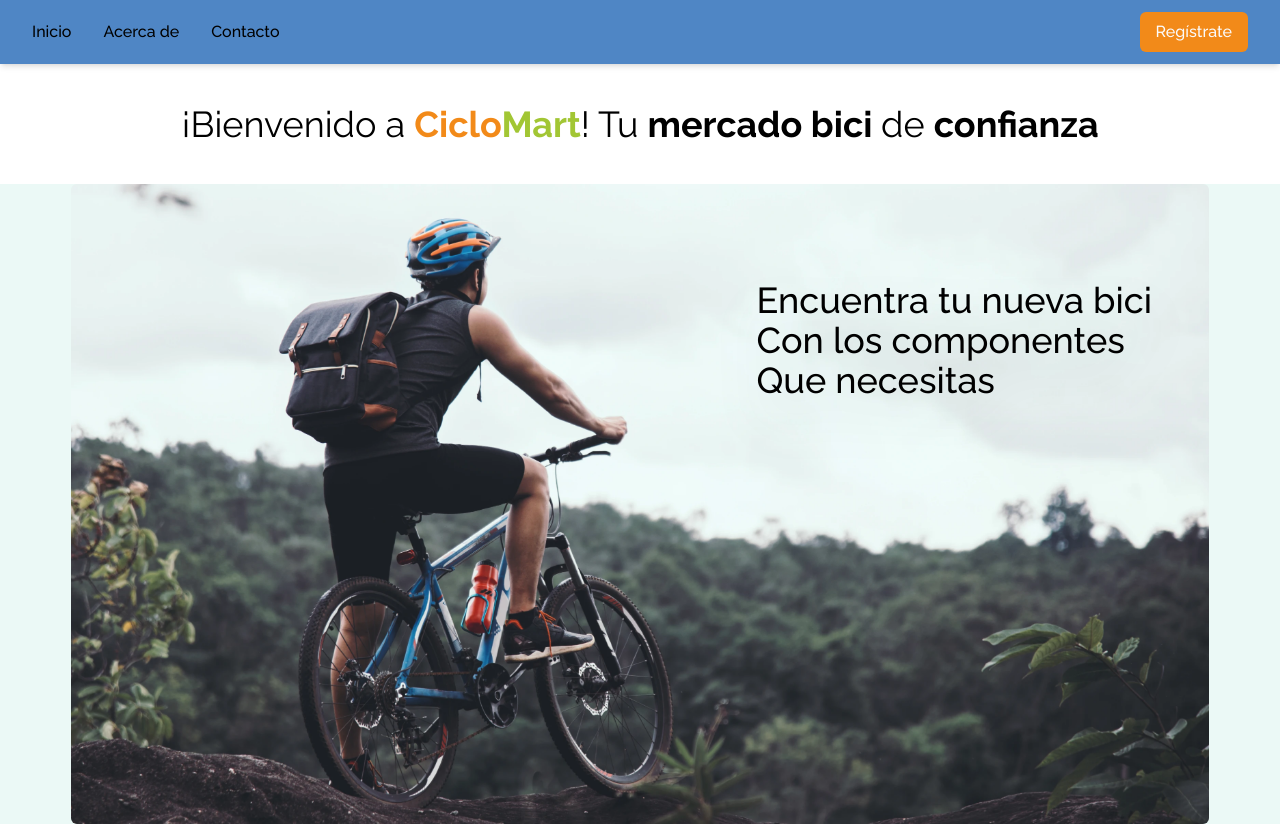
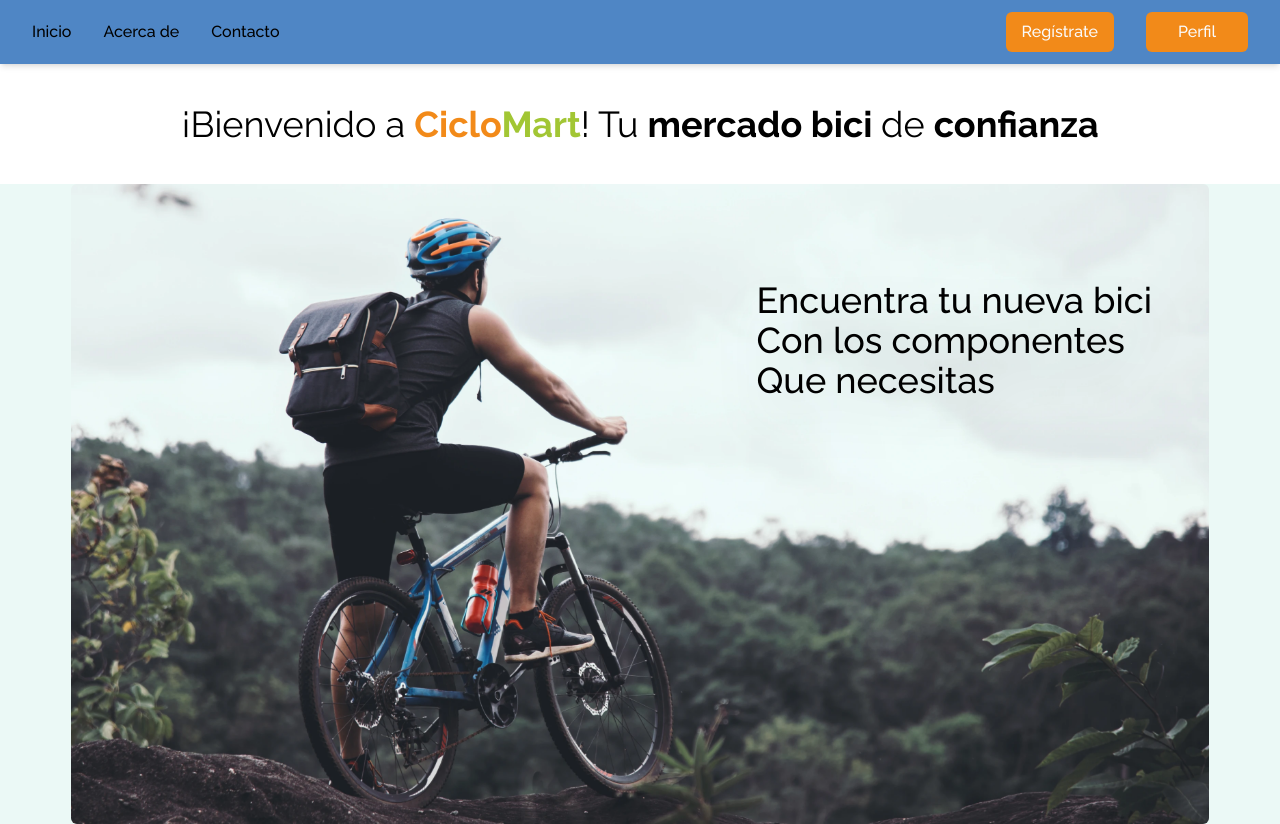
Before and after one commit to w1sec0d/ciclomart_frontend, a React (Vite) app: page / in a window 1280 px wide. Built offline with nearby package versions, Linux system fonts and the light colour scheme; no server answers.

Commit message:
Initializes profile view with navigation and route

```diff
--- a/src/App.jsx
+++ b/src/App.jsx
@@ -5,6 +5,7 @@ import { Route, Routes } from 'react-router'
 import Landing from './pages/Landing'
 import Layout from './components/Layout'
 import Register from './pages/Register'
+import Profile from './pages/Profile'
 
 const App = () => {
   return (
@@ -12,6 +13,7 @@ const App = () => {
       <Route path="/" element={<Layout />}>
         <Route index element={<Landing />} />
         <Route path="register" element={<Register />} />
+        <Route path="profile" element={<Profile />} />
       </Route>
     </Routes>
   )
--- a/src/components/Navbar.jsx
+++ b/src/components/Navbar.jsx
@@ -18,6 +18,11 @@ const Navbar = () => {
             Regístrate
           </Button>
         </li>
+        <li className="mx-4 hover:font-bold flex items-center">
+          <Button className="bg-tertiary px-8" to="/profile">
+            Perfil
+          </Button>
+        </li>
       </ul>
     </nav>
   )
--- /dev/null
+++ b/src/pages/Profile.jsx
@@ -0,0 +1,8 @@
+const Profile = () => {
+  return (
+    <div>
+      <h1>Profile</h1>
+    </div>
+  )
+}
+export default Profile
```
